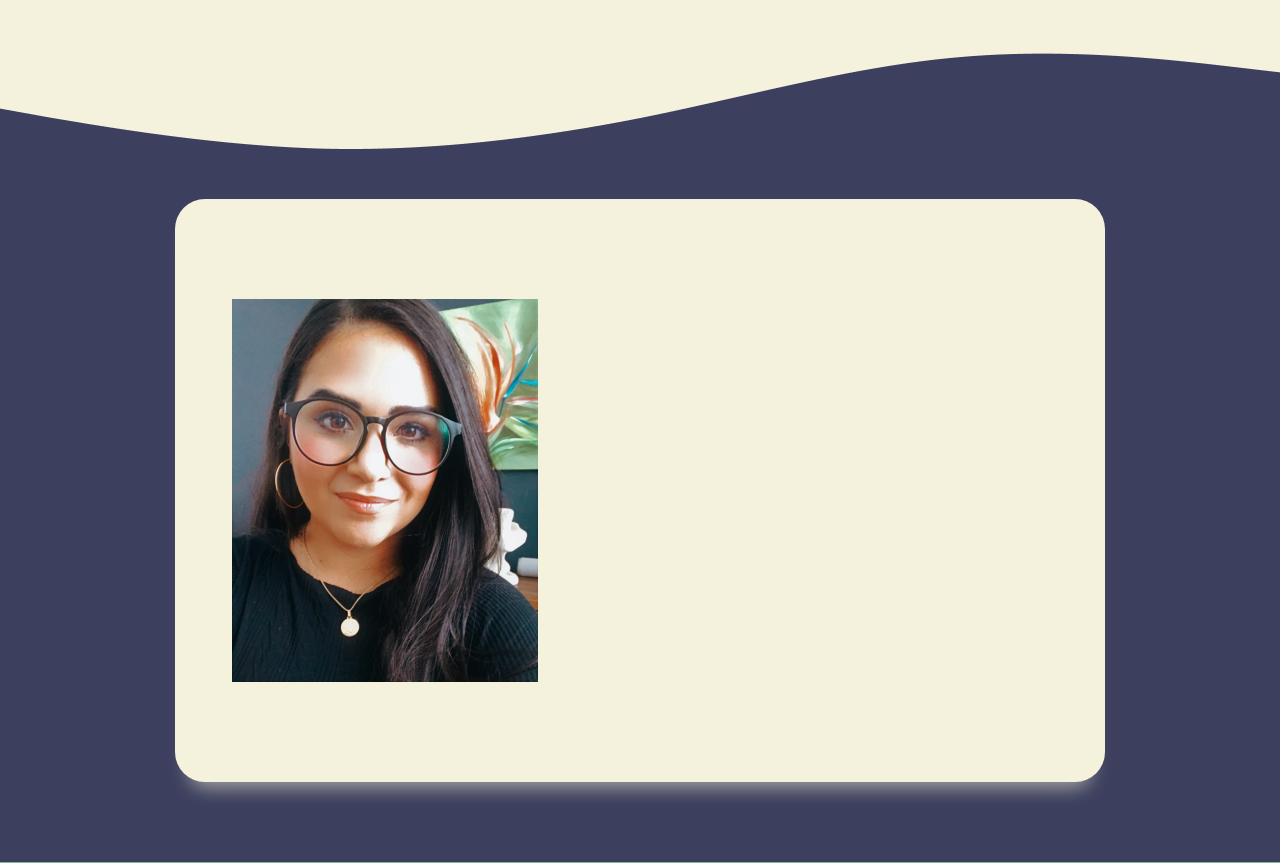
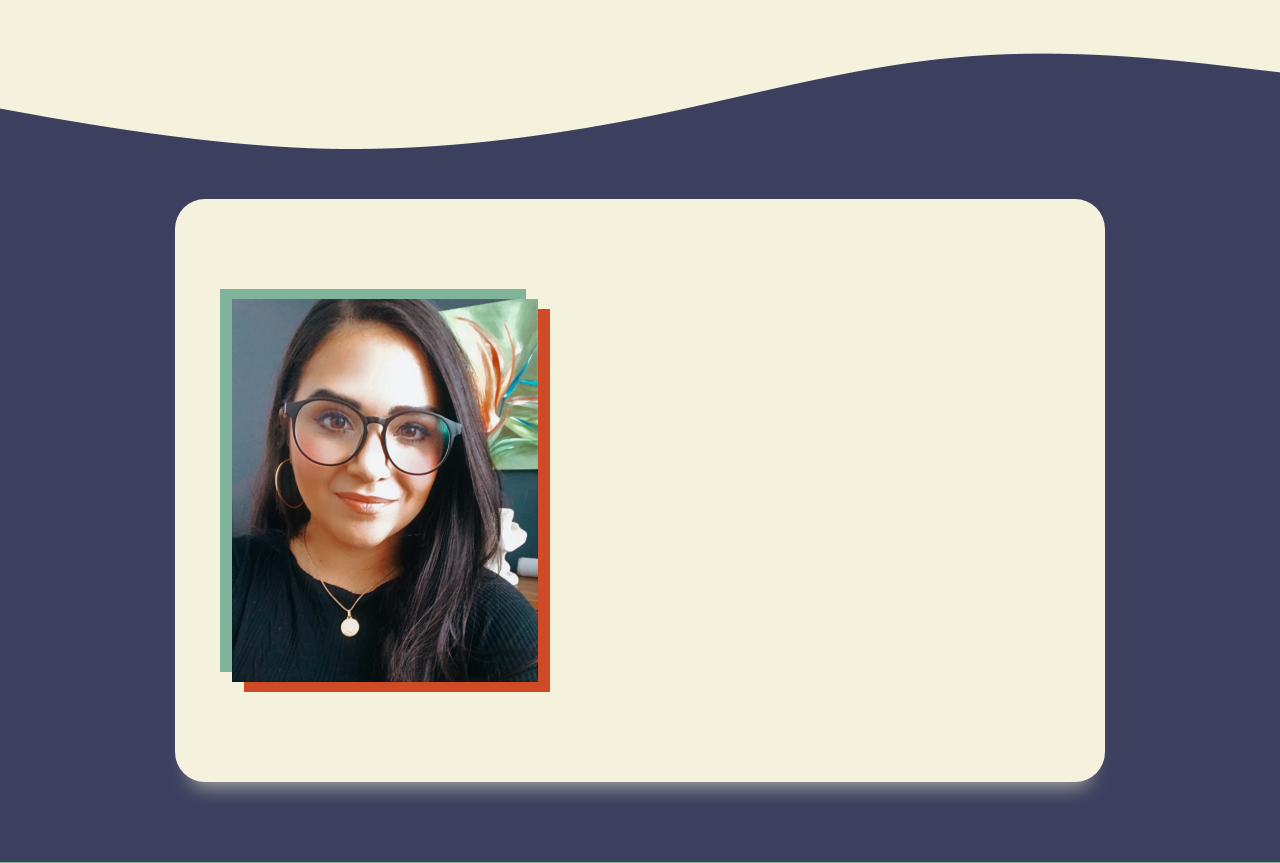
Before and after one commit to Startap/newtimes-bruna-alam, a PHP site: template views/website/homepage.php in a window 1280 px wide. Shown: the part 1500-2363 px from the top of the page. Run offline with PHP 8.4, Linux system fonts and the light colour scheme; the template is opened without the code that fills it, so the values that code supplies are empty; some web fonts are replaced.

Commit message:
🎨 Implement before and after for profile image

```diff
--- a/assets/app.css
+++ b/assets/app.css
@@ -95,6 +95,7 @@ strong {
     flex-direction: column;
     margin-left: 5px;
     font-size: 0.8em;
+    flex-shrink: 0;
 }
 
 #headline__right_youtube_container div span {
@@ -252,6 +253,28 @@ strong {
 #section__about_instructor .img_container {
     flex-basis: 40%;
     margin-right: 25px;
+    position: relative;
+}
+
+#section__about_instructor .img_container:after,
+#section__about_instructor .img_container:before {
+    position: absolute;
+    display: block;
+    content: '';
+    width: 90%;
+    height: 100%;
+}
+
+#section__about_instructor .img_container:before {
+    left: 5px;
+    top: -10px;
+    background-color: var(--color-green-sheen);
+}
+
+#section__about_instructor .img_container:after {
+    right: 5px;
+    top: 10px;
+    background-color: var(--color-sinopia);
 }
 
 #section__about_instructor .img_container img {
@@ -261,6 +284,7 @@ strong {
     position: relative;
     z-index: 3;
 }
+
 
 #section__about_instructor .text_container {
     display: flex;
```
